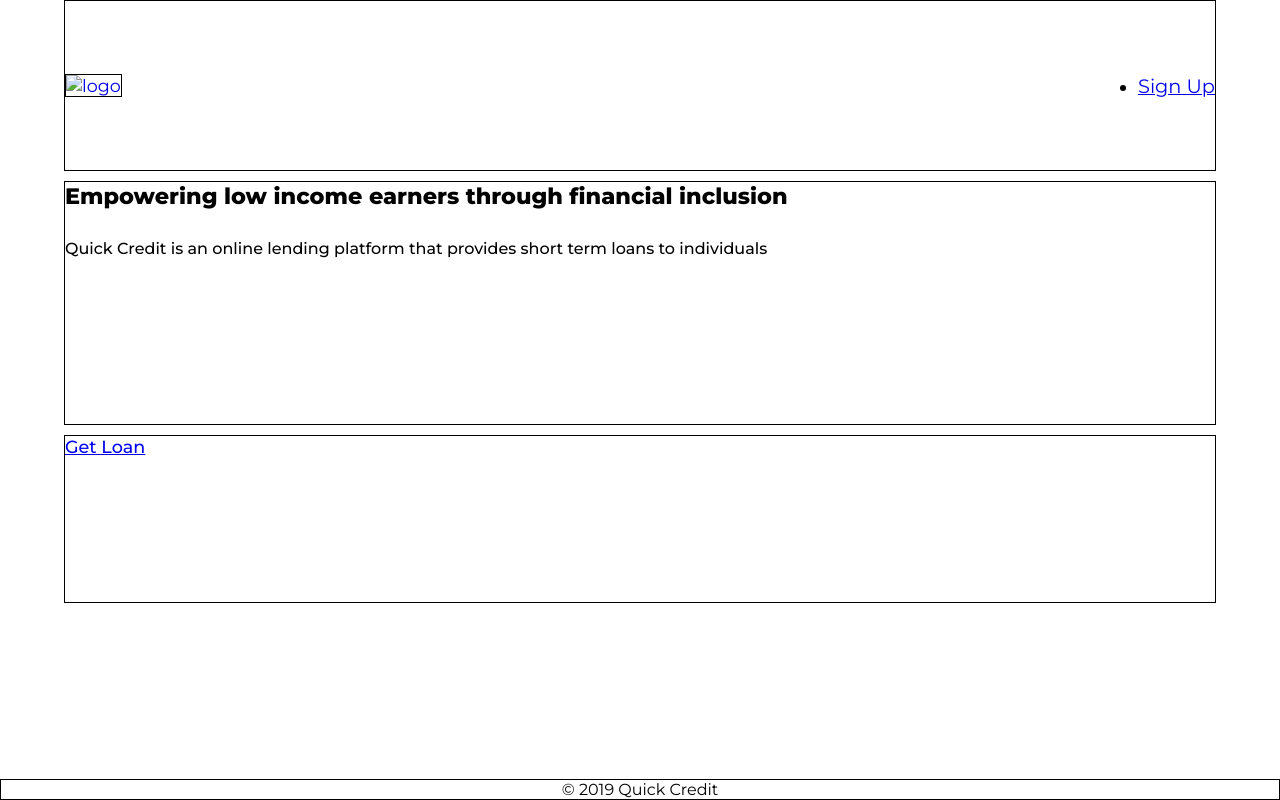
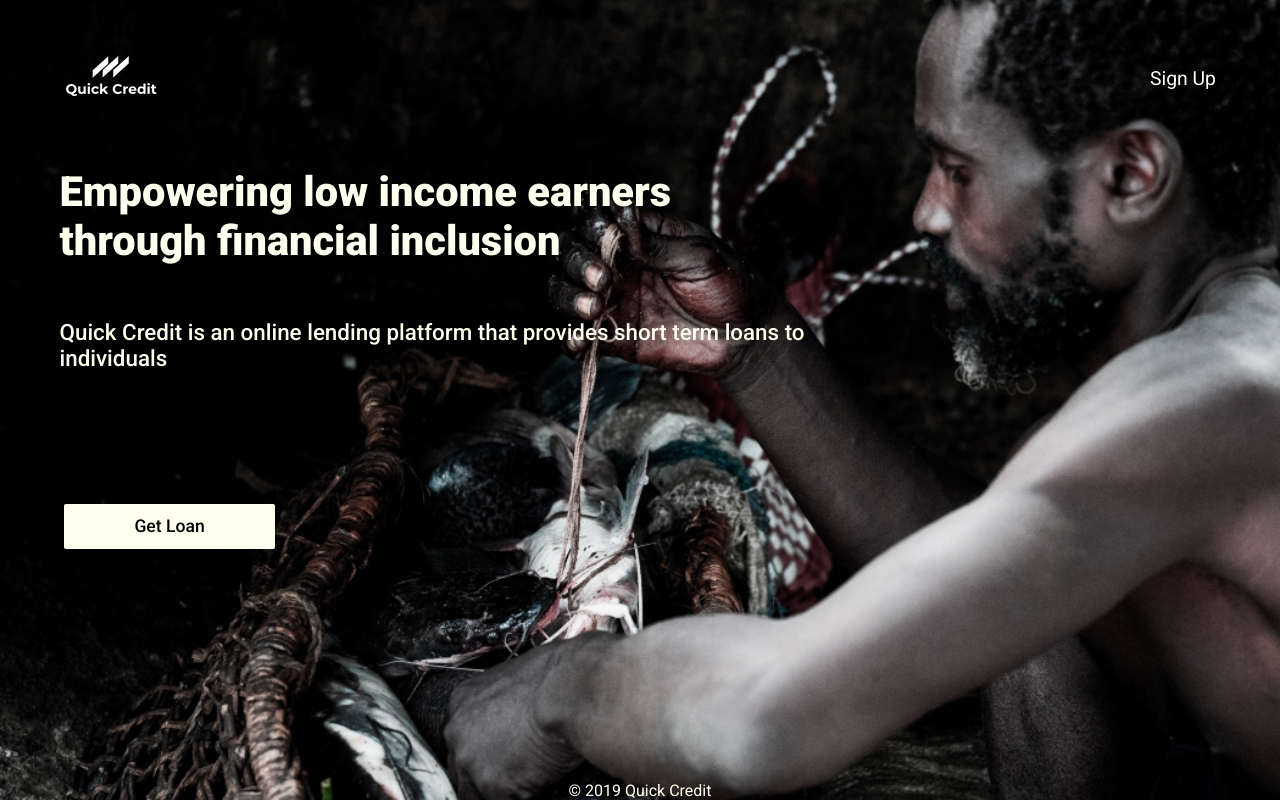
Before and after one commit to suleyunus/quick-credit, a plain HTML site: page UI/index.html in a window 1280 px wide. Drawn offline with Linux system fonts and the light colour scheme.

Commit message:
feature(landingpage-styles): add styles specific to landing page [finishes #165410057]

```diff
--- /dev/null
+++ b/UI/css/landingpagestyles.css
@@ -0,0 +1,44 @@
+body {
+	background: url("../images/background.jpg");
+	background-size: cover;
+	color: var(--white);
+}
+
+h2 {
+	font-size: 2em;
+}
+
+a {
+	color: var(--white);
+}
+
+.btn {
+	background: var(--white);
+	color: var(--black);
+	padding: .7em 4em;
+	border-radius: 2px;
+}
+
+.btn:hover {
+	background: var(--green);
+	color: var(--white);
+}
+
+@media screen and (min-width: 500px ) {
+	h1 { font-size: 1.2em; }
+	h2 { font-size: 2.2em; }
+
+	#hero {
+		grid-column: 1 / span 10;
+	}
+}
+
+@media screen and (min-width: 870px) {
+	h2 { font-size: 2.6em; }
+	h1 { font-size: 1.4em; }
+
+	#hero {
+		grid-column: 1/ span 8;
+		margin-left: 7%;
+	}
+}
--- a/UI/css/layout.css
+++ b/UI/css/layout.css
@@ -44,15 +44,3 @@ nav, div {
 	margin-left: 5%;
 	margin-right: 5%;
 }
-
-/*  to remove */
-body > * {
-	border: 1px solid #000;
-}
-
-@media screen and (min-width: 35rem) {
-	.logo {
-		max-width: 8em;
-	}
-
-}
--- a/UI/css/reset.css
+++ b/UI/css/reset.css
@@ -1,7 +1,6 @@
 /* Font -------------------------------------------------------------- */
 
-@import url('https://fonts.googleapis.com/css?family=Montserrat:400,500,800');
-
+@import url('https://fonts.googleapis.com/css?family=Roboto:400,500,900');
 
 /* Reset Browser Styles ---------------------------------------------- */
 
@@ -10,8 +9,16 @@
 	margin: 0;
 	border: 0;
 	padding: 0;
-	font-family: "Montserrat", sans-serif;
+	font-family: "Roboto", sans-serif;
 	font-size: 100%;
 	vertical-align: baseline;
 	background: transparent;
 }
+
+ul {
+	list-style: none;
+}
+
+a {
+	text-decoration: none;
+}
--- a/UI/index.html
+++ b/UI/index.html
@@ -7,6 +7,7 @@
 	<link rel="stylesheet" href="css/reset.css" type="text/css">
 	<link rel="stylesheet" type="text/css" href="css/layout.css">
 	<link rel="stylesheet" type="text/css" href="css/typography.css">
+	<link rel="stylesheet" type="text/css" href="css/landingpagestyles.css">
 </head>
 <body>
 
```
Also changed, not shown: UI/images/background.jpg (added), UI/images/logo.png (added).
